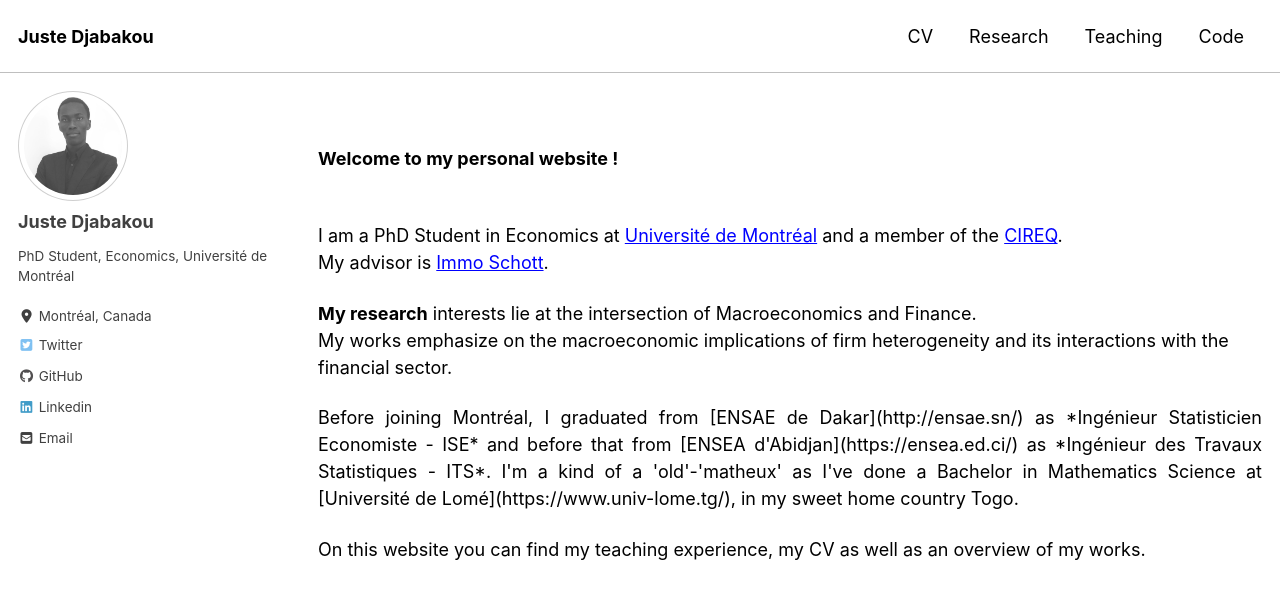
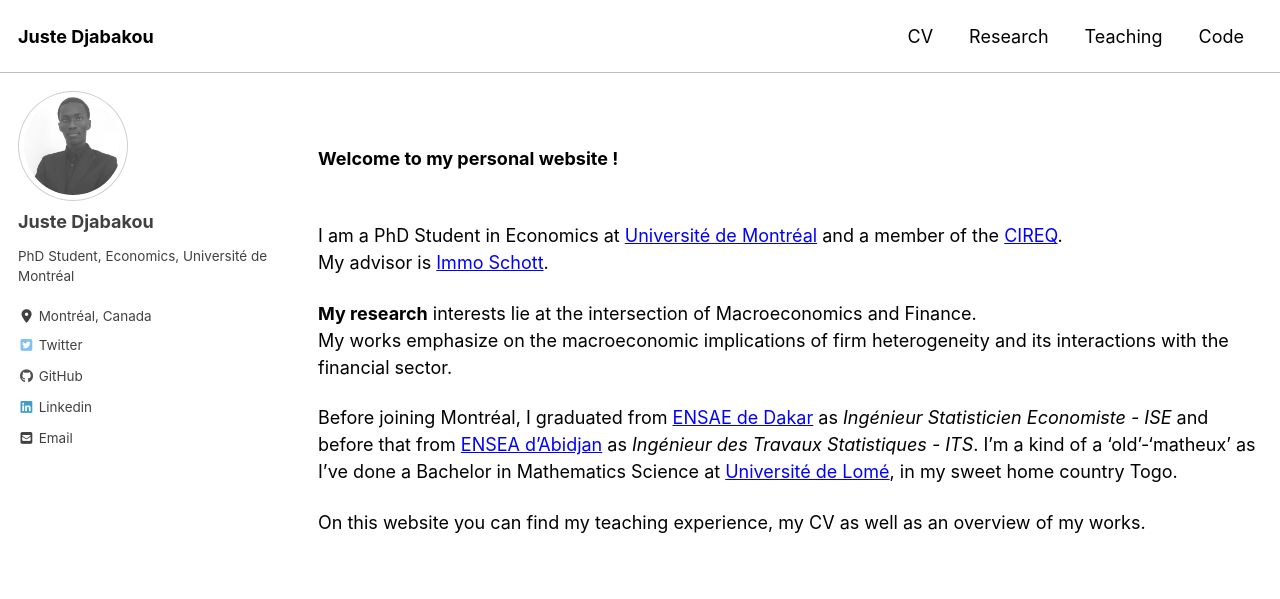
Before and after one commit to justedjabakou/justedjabakou.github.io, a Jekyll site: the page built from index.md, in a window 1280 px wide and 900 px high. Shown: the top 599 px of the window. Built offline with Jekyll 4.4.1, drawn with Linux system fonts in a browser that asks for light colours; cached includes are drawn as plain includes; nearby versions of some CDN libraries; the list of posts is cut into pages by our own code.

Commit message:
Update index.md

```diff
--- a/index.md
+++ b/index.md
@@ -11,7 +11,6 @@ I am a PhD Student in Economics at [Université de Montréal](https://sceco.umon
 
 **My research** interests lie at the intersection of Macroeconomics and Finance. <br /> My works emphasize on the macroeconomic implications of firm heterogeneity and its interactions with the financial sector.
 
-<p align = "justify">
-Before joining Montréal, I graduated from [ENSAE de Dakar](http://ensae.sn/) as *Ingénieur Statisticien Economiste - ISE* and before that from [ENSEA d'Abidjan](https://ensea.ed.ci/) as *Ingénieur des Travaux Statistiques - ITS*. I'm a kind of a 'old'-'matheux' as I've done a Bachelor in Mathematics Science at [Université de Lomé](https://www.univ-lome.tg/), in my sweet home country Togo. </p>
+Before joining Montréal, I graduated from [ENSAE de Dakar](http://ensae.sn/) as *Ingénieur Statisticien Economiste - ISE* and before that from [ENSEA d'Abidjan](https://ensea.ed.ci/) as *Ingénieur des Travaux Statistiques - ITS*. I'm a kind of a 'old'-'matheux' as I've done a Bachelor in Mathematics Science at [Université de Lomé](https://www.univ-lome.tg/), in my sweet home country Togo.
 
 On this website you can find my teaching experience, my CV as well as an overview of my works.
```
